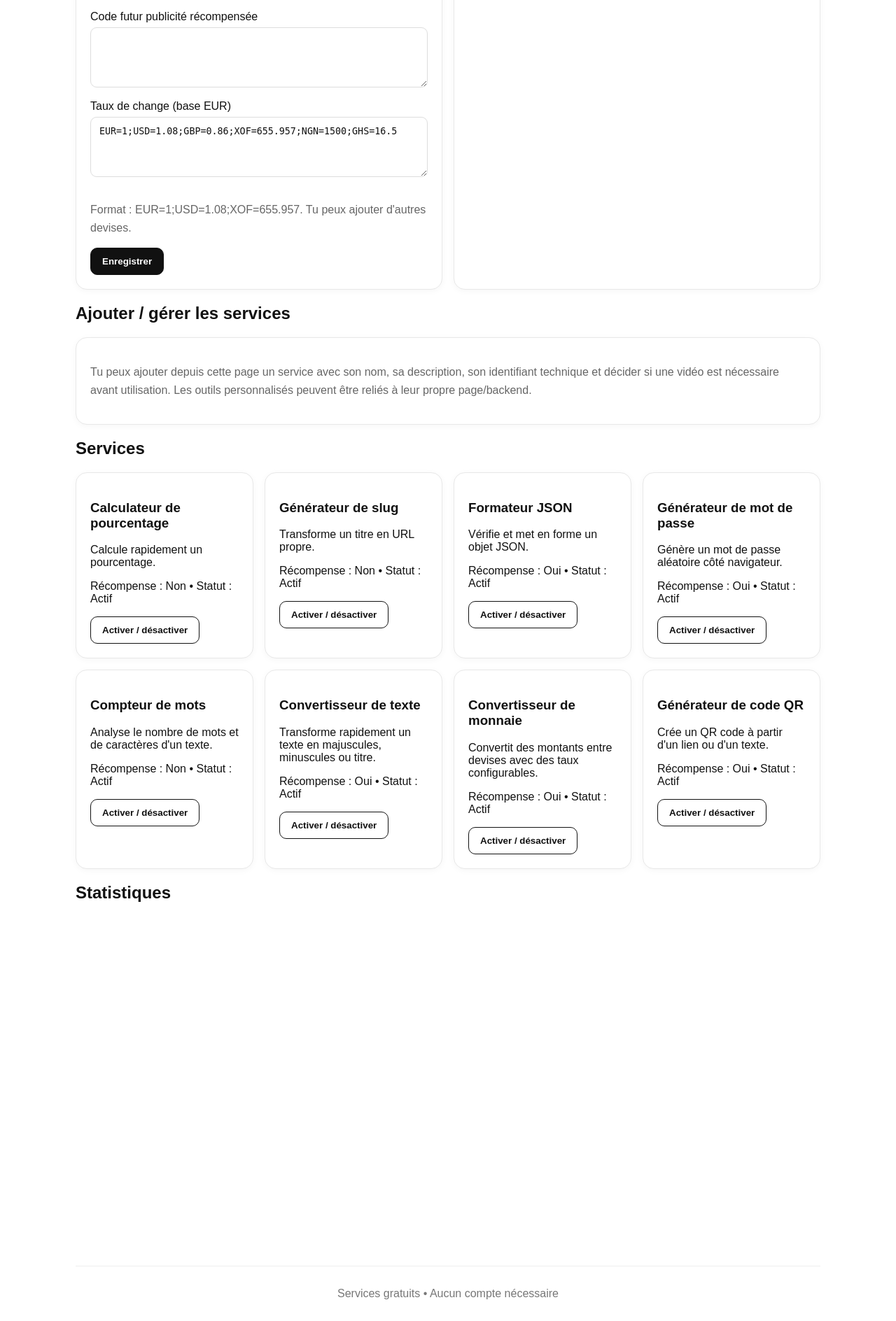
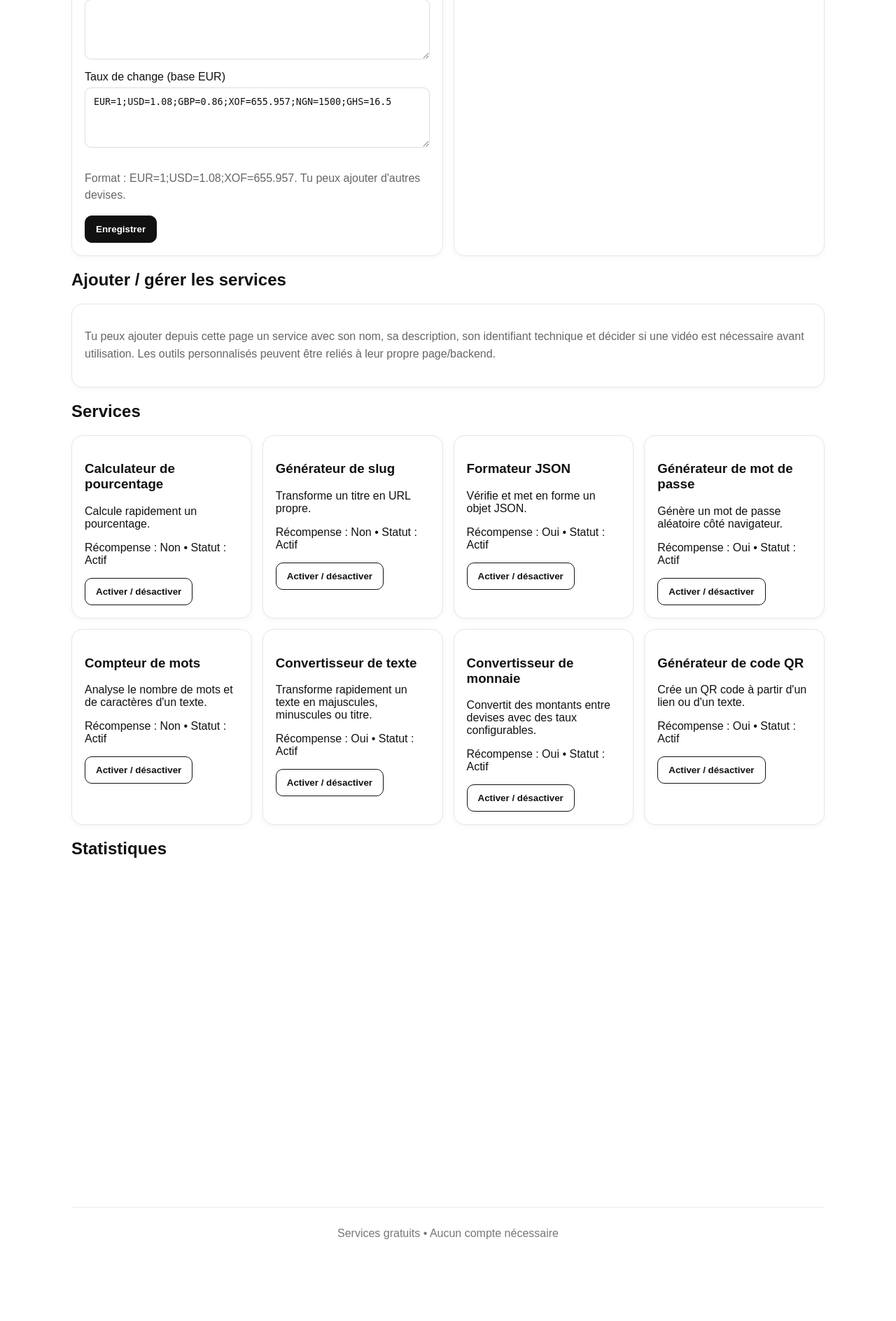
Before and after one commit to ggh52167-dotcom/Service-, a Flask app: page /admin in a window 1280 px wide. Shown: the part 1018-2906 px from the top of the page at 70% size. After the commit the page ends 2789 px from the top, so only its background shows below. Run offline with Flask 3, Linux system fonts and the light colour scheme; the visitor is signed in with stand-in values (Sample User, id 1); data comes from the database, SQL or seed files in the repository; data that the repository does not hold is empty; some libraries are stand-ins or nearby versions.

Commit message:
Update base.html

```diff
--- a/templates/base.html
+++ b/templates/base.html
@@ -3,43 +3,186 @@
 <head>
     <meta charset="utf-8">
     <meta name="viewport" content="width=device-width, initial-scale=1">
+
     <title>{% block title %}Vidéo & Services{% endblock %}</title>
+
     <style>
-*{box-sizing:border-box}
-html,body{margin:0;padding:0;background:#fff;color:#111;font-family:Arial,Helvetica,sans-serif}
-body{min-height:100vh}
-a{color:inherit;text-decoration:none}
-.wrap{width:100%;max-width:1100px;margin:0 auto;padding:0 18px}
-nav{min-height:70px;display:flex;align-items:center;justify-content:space-between;border-bottom:1px solid #eee}
-.brand{font-size:21px;font-weight:800}
-.btn{display:inline-block;border:1px solid #111;background:#111;color:#fff;border-radius:10px;padding:11px 16px;font-weight:700;cursor:pointer}
-.btn.secondary{background:#fff;color:#111}
-.ad-box{width:100%;margin:18px 0;display:flex;justify-content:center;align-items:center;overflow:hidden;background:#fff}
-.ad-320{min-height:50px}.ad-300{min-height:250px}.ad-native{min-height:100px}
-.card{background:#fff;border:1px solid #e8e8e8;border-radius:16px;padding:20px;box-shadow:0 2px 10px rgba(0,0,0,.04)}
-.grid{display:grid;grid-template-columns:repeat(auto-fit,minmax(240px,1fr));gap:16px}
-.hero{padding:45px 0 25px}
-h1{margin:12px 0;font-size:clamp(30px,6vw,52px);line-height:1.08}
-.muted{color:#666;line-height:1.6}
-.badge{display:inline-block;padding:6px 10px;border-radius:999px;background:#f2f2f2;color:#333;font-size:12px;font-weight:700}
-input,textarea,select{width:100%;padding:12px;margin:6px 0 14px;border:1px solid #ddd;border-radius:9px;background:#fff;color:#111;outline:none}
-input:focus,textarea:focus,select:focus{border-color:#111}
-textarea{resize:vertical}
-footer{margin-top:45px;padding:30px 0;text-align:center;border-top:1px solid #eee;color:#777}
-@media(max-width:600px){.wrap{padding:0 12px}nav{min-height:60px}.brand{font-size:18px}.hero{padding:30px 0 20px}.card{padding:16px}.grid{grid-template-columns:1fr}.ad-box{margin:14px 0}}
+        * {
+            box-sizing: border-box;
+        }
+
+        html, body {
+            margin: 0;
+            padding: 0;
+            background: #ffffff;
+            color: #111111;
+            font-family: Arial, Helvetica, sans-serif;
+        }
+
+        body {
+            min-height: 100vh;
+        }
+
+        a {
+            color: inherit;
+            text-decoration: none;
+        }
+
+        .wrap {
+            width: 100%;
+            max-width: 1100px;
+            margin: auto;
+            padding: 0 12px;
+        }
+
+        nav {
+            min-height: 64px;
+            display: flex;
+            align-items: center;
+            justify-content: space-between;
+            border-bottom: 1px solid #eeeeee;
+        }
+
+        .brand {
+            font-size: 20px;
+            font-weight: 800;
+        }
+
+        .btn {
+            display: inline-block;
+            padding: 11px 15px;
+            border-radius: 10px;
+            border: 1px solid #111111;
+            background: #111111;
+            color: #ffffff;
+            font-weight: 700;
+            cursor: pointer;
+        }
+
+        .btn.secondary {
+            background: #ffffff;
+            color: #111111;
+        }
+
+        .hero {
+            padding: 32px 0 22px;
+        }
+
+        .grid {
+            display: grid;
+            grid-template-columns: repeat(
+                auto-fit,
+                minmax(230px, 1fr)
+            );
+            gap: 15px;
+        }
+
+        .card {
+            background: #ffffff;
+            border: 1px solid #e7e7e7;
+            border-radius: 16px;
+            padding: 18px;
+            box-shadow: 0 2px 9px rgba(0,0,0,.04);
+        }
+
+        .muted {
+            color: #666666;
+            line-height: 1.55;
+        }
+
+        .badge {
+            display: inline-block;
+            background: #f2f2f2;
+            border-radius: 999px;
+            padding: 5px 9px;
+            font-size: 12px;
+        }
+
+        input,
+        textarea,
+        select {
+            width: 100%;
+            padding: 12px;
+            border: 1px solid #dddddd;
+            border-radius: 9px;
+            background: #ffffff;
+            color: #111111;
+            margin: 6px 0 12px;
+        }
+
+        .ad {
+            width: 100%;
+            display: flex;
+            justify-content: center;
+            align-items: center;
+            overflow: hidden;
+            background: #ffffff;
+            margin: 16px 0;
+        }
+
+        .ad-320 {
+            min-height: 50px;
+        }
+
+        .ad-300 {
+            min-height: 250px;
+        }
+
+        .ad-native {
+            min-height: 90px;
+        }
+
+        footer {
+            margin-top: 40px;
+            padding: 28px 0;
+            border-top: 1px solid #eeeeee;
+            text-align: center;
+            color: #777777;
+        }
+
+        @media(max-width:600px) {
+            .wrap {
+                padding: 0 10px;
+            }
+
+            .grid {
+                grid-template-columns: 1fr;
+            }
+
+            .brand {
+                font-size: 18px;
+            }
+
+            .hero {
+                padding: 26px 0 18px;
+            }
+        }
     </style>
 </head>
+
 <body>
+
 <div class="wrap">
 
     <nav>
-<a class="brand" href="/">🎬 Vidéo & Services</a>
-<a class="btn secondary" href="/admin/login">Administration</a>
+        <a class="brand" href="/">
+            🎬 Vidéo & Services
+        </a>
+
+        <a class="btn secondary" href="/admin/login">
+            Administration
+        </a>
     </nav>
 
-<!-- ADSTERRA 320x50 - TOP -->
+
+    <!-- ================================= -->
+    <!-- PUBLICITÉ 320x50 - HAUT -->
+    <!-- ================================= -->
+
     {% if site_settings.ads_enabled == "1" %}
-<div class="ad-box ad-320">
+
+    <div class="ad ad-320">
+
         <script>
             atOptions = {
                 'key' : 'a509ca15d84135d59f042645b29d8f70',
@@ -49,23 +192,46 @@ atOptions = {
                 'params' : {}
             };
         </script>
+
         <script src="https://www.highrevenueformat.com/a509ca15d84135d59f042645b29d8f70/invoke.js"></script>
+
     </div>
+
     {% endif %}
+
 
     {% block content %}{% endblock %}
 
+
+    <!-- ================================= -->
     <!-- NATIVE BANNER -->
+    <!-- ================================= -->
+
     {% if site_settings.ads_enabled == "1" %}
-<div class="ad-box ad-native">
-<script async="async" data-cfasync="false" src="https://pl31541844.profitableratecpmnetwork.com/d6e531ee19950902ce1526c9fe29dd25/invoke.js"></script>
+
+    <div class="ad ad-native">
+
+        <script
+            async="async"
+            data-cfasync="false"
+            src="https://pl31541844.profitableratecpmnetwork.com/d6e531ee19950902ce1526c9fe29dd25/invoke.js">
+        </script>
+
         <div id="container-d6e531ee19950902ce1526c9fe29dd25"></div>
+
     </div>
+
     {% endif %}
 
-<!-- ADSTERRA 300x250 -->
+
+    <!-- ================================= -->
+    <!-- PUBLICITÉ 300x250 -->
+    <!-- ================================= -->
+
     {% if site_settings.ads_enabled == "1" %}
-<div class="ad-box ad-300">
+
+    <div class="ad ad-300">
+
         <script>
             atOptions = {
                 'key' : 'a5ac1eb01ec8ffa5b4dde32e0a99f461',
@@ -75,13 +241,22 @@ atOptions = {
                 'params' : {}
             };
         </script>
+
         <script src="https://www.highrevenueformat.com/a5ac1eb01ec8ffa5b4dde32e0a99f461/invoke.js"></script>
+
     </div>
+
     {% endif %}
 
-<!-- ADSTERRA 320x50 - BOTTOM -->
+
+    <!-- ================================= -->
+    <!-- PUBLICITÉ 320x50 - BAS -->
+    <!-- ================================= -->
+
     {% if site_settings.ads_enabled == "1" %}
-<div class="ad-box ad-320">
+
+    <div class="ad ad-320">
+
         <script>
             atOptions = {
                 'key' : 'a509ca15d84135d59f042645b29d8f70',
@@ -91,11 +266,19 @@ atOptions = {
                 'params' : {}
             };
         </script>
+
         <script src="https://www.highrevenueformat.com/a509ca15d84135d59f042645b29d8f70/invoke.js"></script>
+
     </div>
+
     {% endif %}
 
-<footer>Services gratuits • Aucun compte nécessaire</footer>
+
+    <footer>
+        Services gratuits • Aucun compte nécessaire
+    </footer>
+
 </div>
+
 </body>
   </html>
```
Lines whose indentation alone changed are shown as unchanged.
